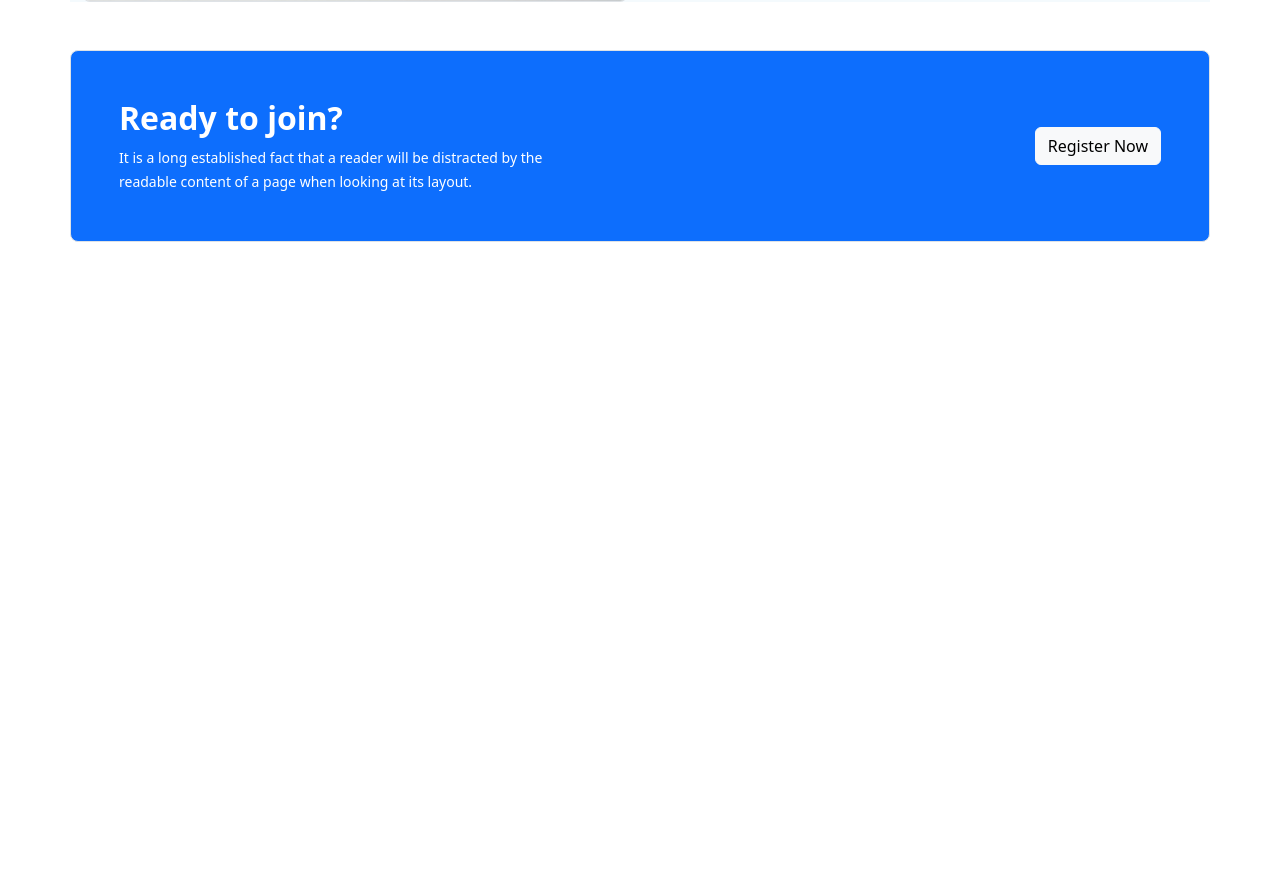
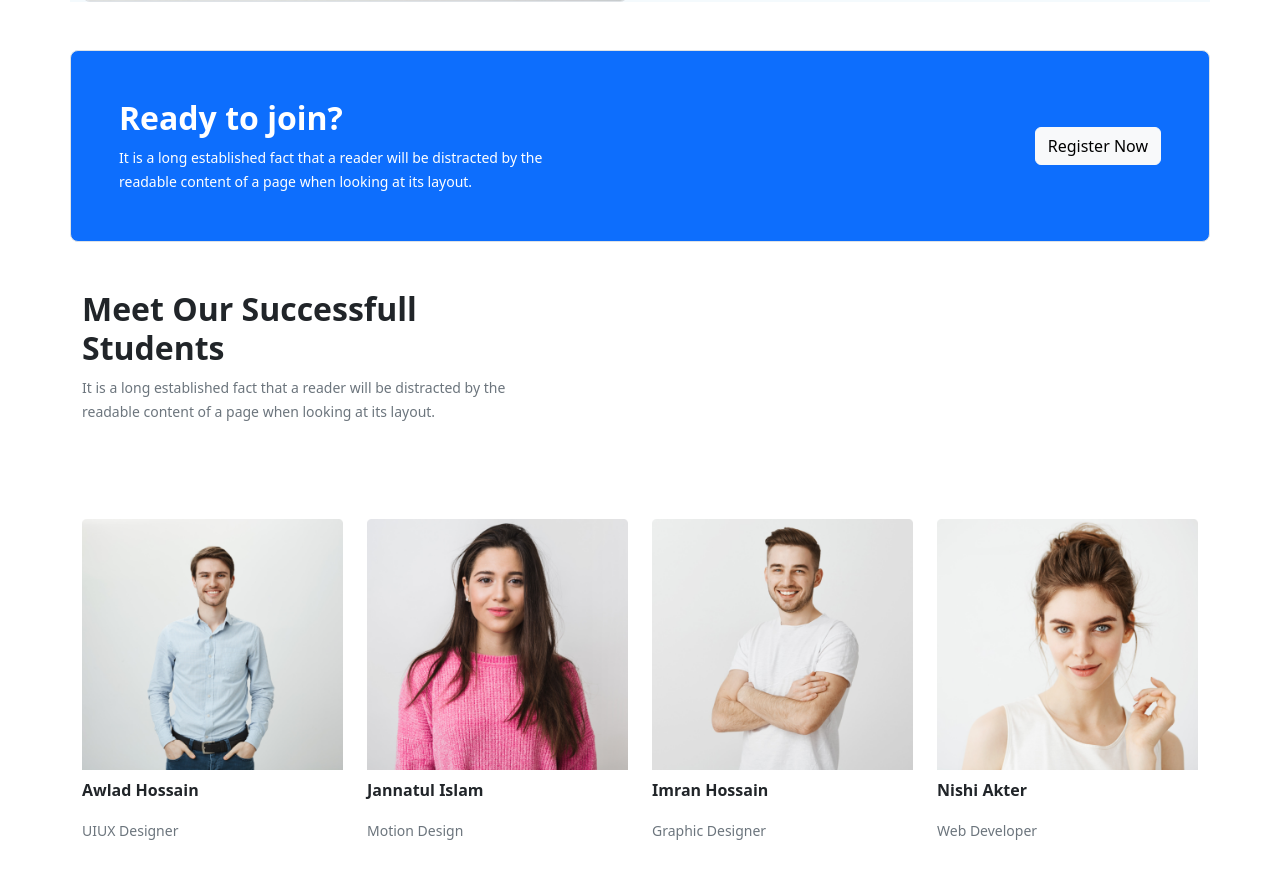
Before and after one commit to rabbirahu/edTech-website, a plain HTML site: page index.html in a window 1280 px wide. Shown: the part 2711-3601 px from the top of the page. Before the commit the page ends 2953 px from the top, so only its background shows below. Drawn offline with nearby package versions, Linux system fonts and the light colour scheme.

Commit message:
added student section

```diff
--- a/index.html
+++ b/index.html
@@ -259,7 +259,7 @@
         </div>
     </section>
     <!-- Explore The elearning Institute End -->
-    <!--- Ready to join Start --->
+    <!--- Ready to join Start section --->
     <section class="container d-flex justify-content-between align-items-center bg-primary border rounded-3 p-5 mt-5">
         <div class="">
             <h3 class="fs-2 fw-bold text-white">Ready to join?</h3>
@@ -268,7 +268,7 @@
                 readable content of a page when looking at its layout.</small>
         </div>
         <div class="">
-            <!-- Button modal -->
+            <!-- Button modal section -->
             <button type="button" class="btn btn-light" data-bs-toggle="modal" data-bs-target="#exampleModal">
                 Register Now
             </button>
@@ -298,7 +298,42 @@
             </div>
         </div>
     </section>
-    <!--- Ready to join End --->
+    <!--- Ready to join section End --->
+    <!-- Student add Section Start -->
+    <section class="container mt-5 pb-5" id="Success">
+        <div>
+            <h2 class="fs-2 fw-bold">
+                Meet Our Successfull <br />
+                Students
+            </h2>
+            <small class="text-secondary">It is a long established fact that a reader will be distracted by
+                the <br />
+                readable content of a page when looking at its layout.</small>
+        </div>
+        <div class="row gap-0 mt-5">
+            <div class="col-lg-3 col-md-6 col-sm-12 pt-5">
+                <img class="img-fluid" src="images/student/student-1.png" alt="" />
+                <p class="fw-bold mt-2">Awlad Hossain</p>
+                <small class="text-secondary">UIUX Designer</small>
+            </div>
+            <div class="col-lg-3 col-md-6 col-sm-12 pt-5">
+                <img class="img-fluid" src="images/student/student-2.png" alt="" />
+                <p class="fw-bold mt-2">Jannatul Islam</p>
+                <small class="text-secondary">Motion Design</small>
+            </div>
+            <div class="col-lg-3 col-md-6 col-sm-12 pt-5">
+                <img class="img-fluid" src="images/student/student-3.png" alt="" />
+                <p class="fw-bold mt-2">Imran Hossain</p>
+                <small class="text-secondary">Graphic Designer</small>
+            </div>
+            <div class="col-lg-3 col-md-6 col-sm-12 pt-5">
+                <img class="img-fluid" src="images/student/student-4.png" alt="" />
+                <p class="fw-bold mt-2">Nishi Akter</p>
+                <small class="text-secondary">Web Developer</small>
+            </div>
+        </div>
+    </section>
+    <!-- Student add Section End -->
     <script src="https://cdn.jsdelivr.net/npm/bootstrap@5.2.0/dist/js/bootstrap.bundle.min.js"
         integrity="sha384-A3rJD856KowSb7dwlZdYEkO39Gagi7vIsF0jrRAoQmDKKtQBHUuLZ9AsSv4jD4Xa"
         crossorigin="anonymous"></script>
```
